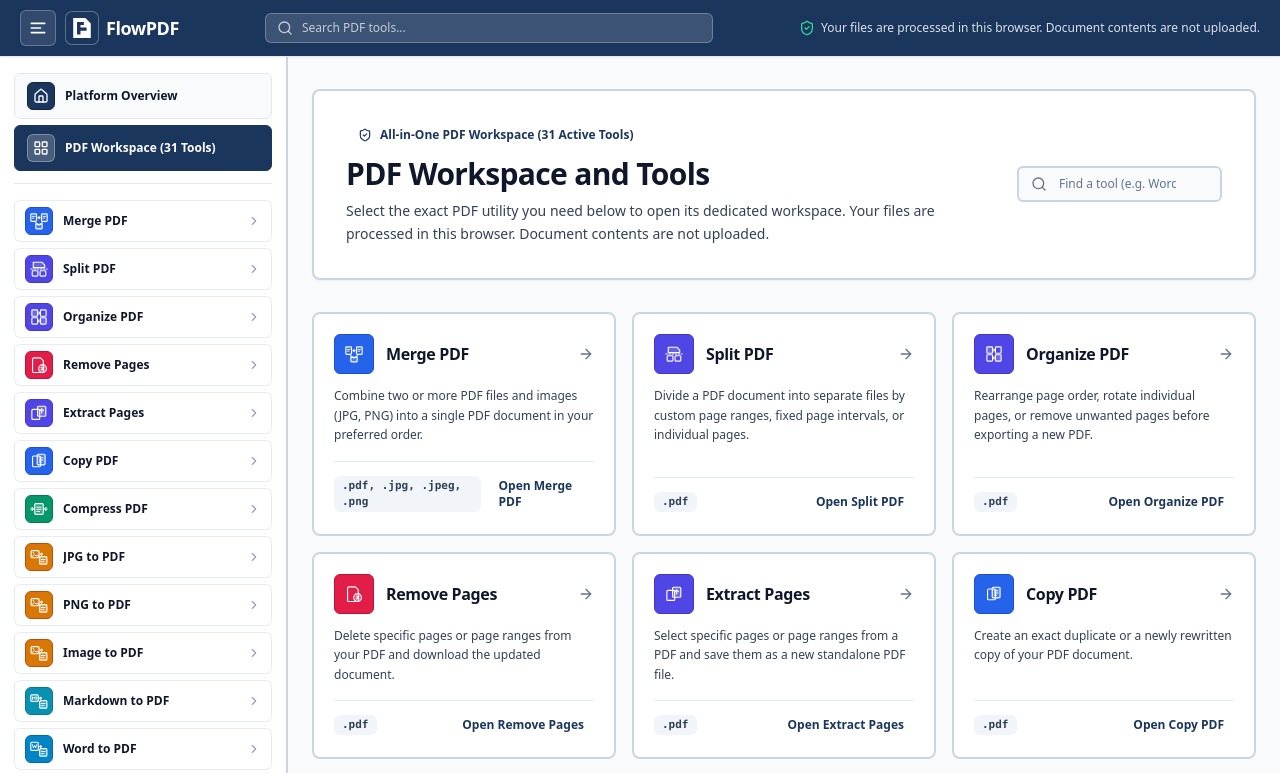
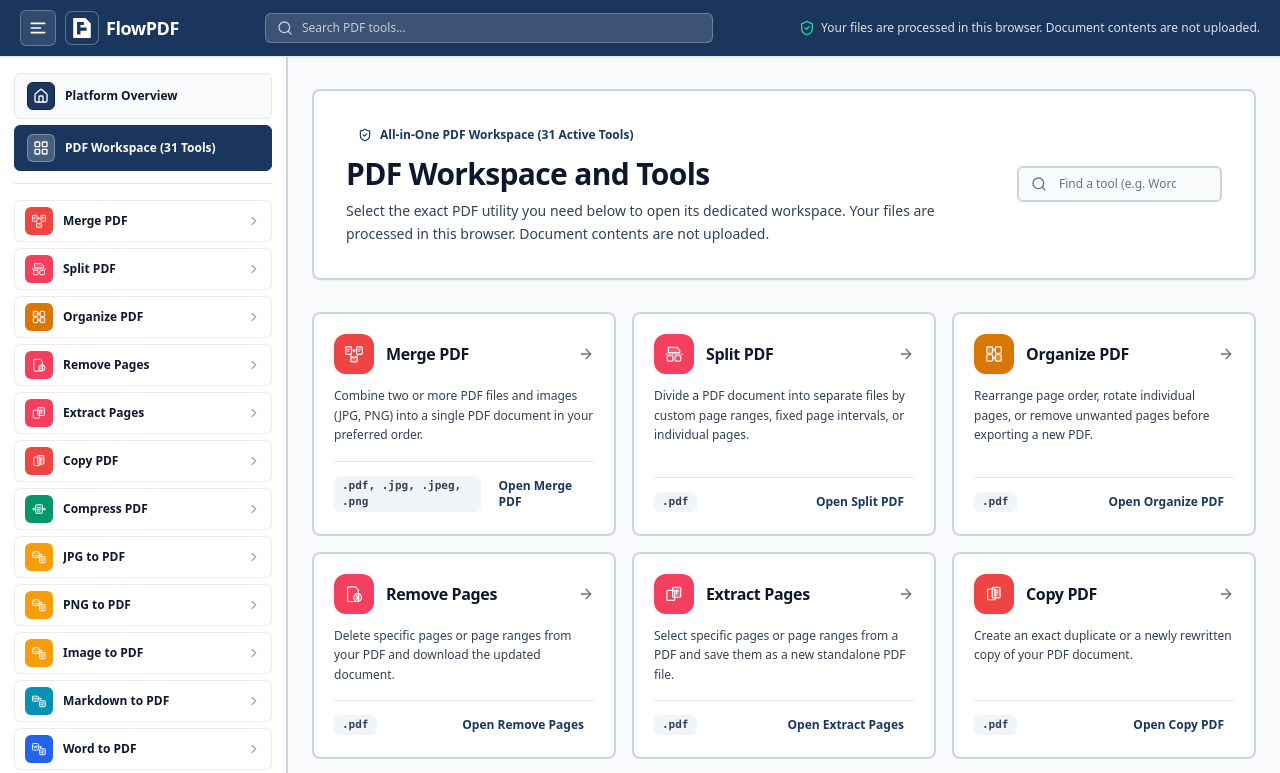
Before and after one commit to davizofficial/FlowPDF, a React (Vite) app: page /tools in a window 1280 px wide. Shown: the top 773 px of the page. Built offline with nearby package versions, Linux system fonts and the light colour scheme.

Commit message:
style(icons): enhance vibrant colors and scaling visual

```diff
--- a/src/components/icons/ToolVisualIcon.tsx
+++ b/src/components/icons/ToolVisualIcon.tsx
@@ -4,7 +4,7 @@ import type { ToolId } from '../../processing/shared-types';
 interface ToolVisualIconProps {
   toolId: ToolId;
   active?: boolean;
-  size?: 'sm' | 'md';
+  size?: 'sm' | 'md' | 'lg' | 'xl';
 }
 
 function getToolAccentClasses(toolId: ToolId, active: boolean): string {
@@ -16,60 +16,60 @@ function getToolAccentClasses(toolId: ToolId, active: boolean): string {
     case 'merge-pdf':
     case 'insert-replace-pages':
     case 'copy-pdf':
-      return 'bg-blue-600 text-white border border-blue-700 shadow-xs group-hover:bg-blue-700';
+      return 'bg-red-500 text-white shadow-sm group-hover:bg-red-600';
 
     case 'split-pdf':
     case 'extract-pages':
+    case 'remove-pages':
+      return 'bg-rose-500 text-white shadow-sm group-hover:bg-rose-600';
+
     case 'organize-pdf':
-      return 'bg-indigo-600 text-white border border-indigo-700 shadow-xs group-hover:bg-indigo-700';
-
-    case 'remove-pages':
-      return 'bg-rose-600 text-white border border-rose-700 shadow-xs group-hover:bg-rose-700';
+      return 'bg-amber-600 text-white shadow-sm group-hover:bg-amber-700';
 
     case 'compress-pdf':
-      return 'bg-emerald-600 text-white border border-emerald-700 shadow-xs group-hover:bg-emerald-700';
+      return 'bg-emerald-600 text-white shadow-sm group-hover:bg-emerald-700';
 
     case 'jpg-to-pdf':
     case 'png-to-pdf':
     case 'image-to-pdf':
     case 'pdf-to-jpg':
     case 'pdf-to-png':
-      return 'bg-amber-600 text-white border border-amber-700 shadow-xs group-hover:bg-amber-700';
+      return 'bg-amber-500 text-white shadow-sm group-hover:bg-amber-600';
 
     case 'word-to-pdf':
     case 'pdf-to-word':
-      return 'bg-sky-600 text-white border border-sky-700 shadow-xs group-hover:bg-sky-700';
+      return 'bg-blue-600 text-white shadow-sm group-hover:bg-blue-700';
 
     case 'excel-to-pdf':
     case 'pdf-to-excel':
-      return 'bg-green-600 text-white border border-green-700 shadow-xs group-hover:bg-green-700';
+      return 'bg-green-600 text-white shadow-sm group-hover:bg-green-700';
 
     case 'powerpoint-to-pdf':
     case 'pdf-to-powerpoint':
-      return 'bg-orange-600 text-white border border-orange-700 shadow-xs group-hover:bg-orange-700';
+      return 'bg-orange-600 text-white shadow-sm group-hover:bg-orange-700';
 
     case 'markdown-to-pdf':
     case 'html-to-pdf':
     case 'pdf-to-markdown':
     case 'pdf-to-text':
-      return 'bg-cyan-600 text-white border border-cyan-700 shadow-xs group-hover:bg-cyan-700';
+      return 'bg-cyan-600 text-white shadow-sm group-hover:bg-cyan-700';
 
     case 'rotate-pdf':
     case 'add-page-numbers':
     case 'add-watermark':
     case 'crop-pdf':
-      return 'bg-violet-600 text-white border border-violet-700 shadow-xs group-hover:bg-violet-700';
+      return 'bg-purple-600 text-white shadow-sm group-hover:bg-purple-700';
 
     case 'protect-pdf':
     case 'unlock-pdf':
     case 'sanitize-metadata':
     case 'compare-pdf':
-      return 'bg-primary text-white border border-primary-hover shadow-xs group-hover:bg-primary-hover';
+      return 'bg-slate-800 text-white shadow-sm group-hover:bg-slate-900';
 
     case 'workflow-builder':
     case 'batch-processing':
     default:
-      return 'bg-teal-600 text-white border border-teal-700 shadow-xs group-hover:bg-teal-700';
+      return 'bg-teal-600 text-white shadow-sm group-hover:bg-teal-700';
   }
 }
 
@@ -78,19 +78,28 @@ export const ToolVisualIcon: React.FC<ToolVisualIconProps> = ({
   active = false,
   size = 'sm',
 }) => {
-  const containerClasses =
-    size === 'md'
-      ? 'h-10 w-10 rounded-control'
-      : 'h-7 w-7 rounded-control';
+  let containerClasses = 'h-7 w-7 rounded-control';
+  let svgClass = 'h-4 w-4';
+
+  if (size === 'md') {
+    containerClasses = 'h-10 w-10 rounded-xl';
+    svgClass = 'h-5 w-5';
+  } else if (size === 'lg') {
+    containerClasses = 'h-12 w-12 rounded-xl';
+    svgClass = 'h-6 w-6';
+  } else if (size === 'xl') {
+    containerClasses = 'h-16 w-16 rounded-2xl';
+    svgClass = 'h-8 w-8';
+  }
 
   const bgClasses = getToolAccentClasses(toolId, active);
 
-  const renderGraphic = () => {
+  const renderGraphic = (cls: string) => {
     switch (toolId) {
       case 'merge-pdf':
         // Two mini pages on left + right merging into one central page
         return (
-          <svg viewBox="0 0 28 28" fill="none" className="h-5 w-5" aria-hidden="true">
+          <svg viewBox="0 0 28 28" fill="none" className={cls} aria-hidden="true">
             <rect x="2.5" y="4" width="8" height="10.5" rx="1.2" stroke="currentColor" strokeWidth="1.6" />
             <path d="M4.5 7.5h4M4.5 10h2.5" stroke="currentColor" strokeWidth="1.3" strokeLinecap="round" />
             <rect x="17.5" y="4" width="8" height="10.5" rx="1.2" stroke="currentColor" strokeWidth="1.6" />
@@ -104,7 +113,7 @@ export const ToolVisualIcon: React.FC<ToolVisualIconProps> = ({
       case 'split-pdf':
         // Single page split by a dashed scissor cut line into two halves separating
         return (
-          <svg viewBox="0 0 28 28" fill="none" className="h-5 w-5" aria-hidden="true">
+          <svg viewBox="0 0 28 28" fill="none" className={cls} aria-hidden="true">
             <path d="M6 4.5h12l4 4V12H6V4.5z" fill="currentColor" fillOpacity="0.14" stroke="currentColor" strokeWidth="1.6" strokeLinejoin="round" />
             <path d="M2.5 14h23" stroke="currentColor" strokeWidth="1.6" strokeDasharray="2.2 2.2" strokeLinecap="round" />
             <rect x="4.5" y="16.5" width="8" height="7.5" rx="1.2" stroke="currentColor" strokeWidth="1.6" />
@@ -115,7 +124,7 @@ export const ToolVisualIcon: React.FC<ToolVisualIconProps> = ({
       case 'organize-pdf':
         // 2x2 page grid with swap arrows
         return (
-          <svg viewBox="0 0 28 28" fill="none" className="h-5 w-5" aria-hidden="true">
+          <svg viewBox="0 0 28 28" fill="none" className={cls} aria-hidden="true">
             <rect x="4" y="4" width="8" height="9" rx="1.2" fill="currentColor" fillOpacity="0.18" stroke="currentColor" strokeWidth="1.6" />
             <rect x="16" y="4" width="8" height="9" rx="1.2" stroke="currentColor" strokeWidth="1.6" />
             <rect x="4" y="15" width="8" height="9" rx="1.2" stroke="currentColor" strokeWidth="1.6" />
@@ -128,7 +137,7 @@ export const ToolVisualIcon: React.FC<ToolVisualIconProps> = ({
       case 'remove-pages':
         // Document sheet with a prominent X removal badge
         return (
-          <svg viewBox="0 0 28 28" fill="none" className="h-5 w-5" aria-hidden="true">
+          <svg viewBox="0 0 28 28" fill="none" className={cls} aria-hidden="true">
             <path d="M6 4h10l4 4v15a1.5 1.5 0 01-1.5 1.5h-12A1.5 1.5 0 015 23V5.5A1.5 1.5 0 016.5 4z" stroke="currentColor" strokeWidth="1.6" />
             <circle cx="19" cy="19" r="5.5" fill="currentColor" fillOpacity="0.18" stroke="currentColor" strokeWidth="1.6" />
             <path d="M17 17l4 4M21 17l-4 4" stroke="currentColor" strokeWidth="1.6" strokeLinecap="round" />
@@ -138,7 +147,7 @@ export const ToolVisualIcon: React.FC<ToolVisualIconProps> = ({
       case 'extract-pages':
         // Stack of pages with one highlighted page lifting out via upward arrow
         return (
-          <svg viewBox="0 0 28 28" fill="none" className="h-5 w-5" aria-hidden="true">
+          <svg viewBox="0 0 28 28" fill="none" className={cls} aria-hidden="true">
             <rect x="4" y="9" width="11" height="14" rx="1.4" stroke="currentColor" strokeWidth="1.6" />
             <rect x="12" y="4.5" width="11.5" height="14" rx="1.4" fill="currentColor" fillOpacity="0.18" stroke="currentColor" strokeWidth="1.6" />
             <path d="M17.8 14V8.5M15.3 10.8l2.5-2.5 2.5 2.5" stroke="currentColor" strokeWidth="1.6" strokeLinecap="round" strokeLinejoin="round" />
@@ -148,7 +157,7 @@ export const ToolVisualIcon: React.FC<ToolVisualIconProps> = ({
       case 'copy-pdf':
         // Two identical overlapping PDF pages
         return (
-          <svg viewBox="0 0 28 28" fill="none" className="h-5 w-5" aria-hidden="true">
+          <svg viewBox="0 0 28 28" fill="none" className={cls} aria-hidden="true">
             <rect x="5" y="7" width="11" height="15" rx="1.5" stroke="currentColor" strokeWidth="1.6" />
             <rect x="11.5" y="4.5" width="11" height="15" rx="1.5" fill="currentColor" fillOpacity="0.18" stroke="currentColor" strokeWidth="1.6" />
             <path d="M14.5 9.5h5M14.5 12.5h5M14.5 15.5h3" stroke="currentColor" strokeWidth="1.4" strokeLinecap="round" />
@@ -160,7 +169,7 @@ export const ToolVisualIcon: React.FC<ToolVisualIconProps> = ({
       case 'image-to-pdf':
         // Image frame (sun + mountains) converting into a PDF page
         return (
-          <svg viewBox="0 0 28 28" fill="none" className="h-5 w-5" aria-hidden="true">
+          <svg viewBox="0 0 28 28" fill="none" className={cls} aria-hidden="true">
             <rect x="3" y="5" width="11" height="10" rx="1.4" stroke="currentColor" strokeWidth="1.6" />
             <circle cx="6.2" cy="8" r="1" fill="currentColor" />
             <path d="M4.5 13.5l3-3 2.2 2.2 1.8-1.5 1.5 2.3" stroke="currentColor" strokeWidth="1.3" strokeLinecap="round" strokeLinejoin="round" />
@@ -174,7 +183,7 @@ export const ToolVisualIcon: React.FC<ToolVisualIconProps> = ({
       case 'pdf-to-png':
         // PDF page converting into an image frame
         return (
-          <svg viewBox="0 0 28 28" fill="none" className="h-5 w-5" aria-hidden="true">
+          <svg viewBox="0 0 28 28" fill="none" className={cls} aria-hidden="true">
             <rect x="3" y="4.5" width="10" height="11" rx="1.4" stroke="currentColor" strokeWidth="1.6" />
             <path d="M5.5 8h5M5.5 11h3.5" stroke="currentColor" strokeWidth="1.4" strokeLinecap="round" />
             <path d="M14.5 10h3.5m0 0l-1.5-1.5M18 10l-1.5 1.5" stroke="currentColor" strokeWidth="1.5" strokeLinecap="round" strokeLinejoin="round" />
@@ -188,7 +197,7 @@ export const ToolVisualIcon: React.FC<ToolVisualIconProps> = ({
       case 'pdf-to-text':
         // PDF page converting to structured text/markdown lines
         return (
-          <svg viewBox="0 0 28 28" fill="none" className="h-5 w-5" aria-hidden="true">
+          <svg viewBox="0 0 28 28" fill="none" className={cls} aria-hidden="true">
             <rect x="3" y="5" width="9.5" height="12" rx="1.4" stroke="currentColor" strokeWidth="1.6" />
             <path d="M5.5 8.5h4.5M5.5 11.5h3" stroke="currentColor" strokeWidth="1.4" strokeLinecap="round" />
             <path d="M14 11h3m0 0l-1.3-1.3M17 11l-1.3 1.3" stroke="currentColor" strokeWidth="1.5" strokeLinecap="round" strokeLinejoin="round" />
@@ -200,7 +209,7 @@ export const ToolVisualIcon: React.FC<ToolVisualIconProps> = ({
       case 'markdown-to-pdf':
         // Markdown badge converting into a PDF document
         return (
-          <svg viewBox="0 0 28 28" fill="none" className="h-5 w-5" aria-hidden="true">
+          <svg viewBox="0 0 28 28" fill="none" className={cls} aria-hidden="true">
             <rect x="2.5" y="5.5" width="10.5" height="9" rx="1.4" stroke="currentColor" strokeWidth="1.6" />
             <path d="M5 12V8l1.8 2 1.8-2v4M10.8 8.2v3.6" stroke="currentColor" strokeWidth="1.3" strokeLinecap="round" strokeLinejoin="round" />
             <path d="M14.5 10h3m0 0l-1.3-1.3M17.5 10l-1.3 1.3" stroke="currentColor" strokeWidth="1.5" strokeLinecap="round" strokeLinejoin="round" />
@@ -212,7 +221,7 @@ export const ToolVisualIcon: React.FC<ToolVisualIconProps> = ({
       case 'word-to-pdf':
         // Word 'W' document converting into a PDF page
         return (
-          <svg viewBox="0 0 28 28" fill="none" className="h-5 w-5" aria-hidden="true">
+          <svg viewBox="0 0 28 28" fill="none" className={cls} aria-hidden="true">
             <rect x="2.5" y="4.5" width="10.5" height="11.5" rx="1.4" stroke="currentColor" strokeWidth="1.6" />
             <path d="M5 8l1.2 4.5L7.8 9l1.6 3.5L10.6 8" stroke="currentColor" strokeWidth="1.3" strokeLinecap="round" strokeLinejoin="round" />
             <path d="M14.5 10.5h3m0 0l-1.3-1.3M17.5 10.5l-1.3 1.3" stroke="currentColor" strokeWidth="1.5" strokeLinecap="round" strokeLinejoin="round" />
@@ -224,7 +233,7 @@ export const ToolVisualIcon: React.FC<ToolVisualIconProps> = ({
       case 'pdf-to-word':
         // PDF page converting into a Word 'W' document
         return (
-          <svg viewBox="0 0 28 28" fill="none" className="h-5 w-5" aria-hidden="true">
+          <svg viewBox="0 0 28 28" fill="none" className={cls} aria-hidden="true">
             <rect x="2.5" y="4.5" width="10" height="11" rx="1.4" stroke="currentColor" strokeWidth="1.6" />
             <path d="M5 8h5M5 11h3.5" stroke="currentColor" strokeWidth="1.4" strokeLinecap="round" />
             <path d="M14 10.5h3m0 0l-1.3-1.3M17 10.5l-1.3 1.3" stroke="currentColor" strokeWidth="1.5" strokeLinecap="round" strokeLinejoin="round" />
@@ -236,7 +245,7 @@ export const ToolVisualIcon: React.FC<ToolVisualIconProps> = ({
       case 'excel-to-pdf':
         // Spreadsheet grid converting into a PDF page
         return (
-          <svg viewBox="0 0 28 28" fill="none" className="h-5 w-5" aria-hidden="true">
+          <svg viewBox="0 0 28 28" fill="none" className={cls} aria-hidden="true">
             <rect x="2.5" y="5" width="10.5" height="10.5" rx="1.4" stroke="currentColor" strokeWidth="1.6" />
             <path d="M2.5 10.2h10.5M7.8 5v10.5" stroke="currentColor" strokeWidth="1.3" />
             <path d="M14.5 10.5h3m0 0l-1.3-1.3M17.5 10.5l-1.3 1.3" stroke="currentColor" strokeWidth="1.5" strokeLinecap="round" strokeLinejoin="round" />
@@ -248,7 +257,7 @@ export const ToolVisualIcon: React.FC<ToolVisualIconProps> = ({
       case 'pdf-to-excel':
         // PDF page converting into a spreadsheet grid
         return (
-          <svg viewBox="0 0 28 28" fill="none" className="h-5 w-5" aria-hidden="true">
+          <svg viewBox="0 0 28 28" fill="none" className={cls} aria-hidden="true">
             <rect x="2.5" y="4.5" width="10" height="11" rx="1.4" stroke="currentColor" strokeWidth="1.6" />
             <path d="M5 8h5M5 11h3.5" stroke="currentColor" strokeWidth="1.4" strokeLinecap="round" />
             <path d="M14 10.5h3m0 0l-1.3-1.3M17 10.5l-1.3 1.3" stroke="currentColor" strokeWidth="1.5" strokeLinecap="round" strokeLinejoin="round" />
@@ -260,7 +269,7 @@ export const ToolVisualIcon: React.FC<ToolVisualIconProps> = ({
       case 'powerpoint-to-pdf':
         // Presentation slide converting into a PDF page
         return (
-          <svg viewBox="0 0 28 28" fill="none" className="h-5 w-5" aria-hidden="true">
+          <svg viewBox="0 0 28 28" fill="none" className={cls} aria-hidden="true">
             <rect x="2.5" y="5" width="11" height="9" rx="1.4" stroke="currentColor" strokeWidth="1.6" />
             <path d="M5.5 8.5h5M8 14v2.5M6 16.5h4" stroke="currentColor" strokeWidth="1.4" strokeLinecap="round" />
             <path d="M15 10h2.8m0 0l-1.2-1.2M17.8 10l-1.2 1.2" stroke="currentColor" strokeWidth="1.5" strokeLinecap="round" strokeLinejoin="round" />
@@ -272,7 +281,7 @@ export const ToolVisualIcon: React.FC<ToolVisualIconProps> = ({
       case 'pdf-to-powerpoint':
         // PDF page converting into a presentation slide
         return (
-          <svg viewBox="0 0 28 28" fill="none" className="h-5 w-5" aria-hidden="true">
+          <svg viewBox="0 0 28 28" fill="none" className={cls} aria-hidden="true">
             <rect x="2.5" y="4.5" width="10" height="11" rx="1.4" stroke="currentColor" strokeWidth="1.6" />
             <path d="M5 8h5M5 11h3.5" stroke="currentColor" strokeWidth="1.4" strokeLinecap="round" />
             <path d="M14 10h2.8m0 0l-1.2-1.2M16.8 10l-1.2 1.2" stroke="currentColor" strokeWidth="1.5" strokeLinecap="round" strokeLinejoin="round" />
@@ -284,7 +293,7 @@ export const ToolVisualIcon: React.FC<ToolVisualIconProps> = ({
       case 'html-to-pdf':
         // HTML code brackets </> converting into a PDF page
         return (
-          <svg viewBox="0 0 28 28" fill="none" className="h-5 w-5" aria-hidden="true">
+          <svg viewBox="0 0 28 28" fill="none" className={cls} aria-hidden="true">
             <path d="M6 7.5L3.5 10 6 12.5M10.5 7.5L13 10l-2.5 2.5" stroke="currentColor" strokeWidth="1.6" strokeLinecap="round" strokeLinejoin="round" />
             <path d="M14.5 10h2.8m0 0l-1.2-1.2M17.3 10l-1.2 1.2" stroke="currentColor" strokeWidth="1.5" strokeLinecap="round" strokeLinejoin="round" />
             <rect x="15" y="13.5" width="10.5" height="10.5" rx="1.4" fill="currentColor" fillOpacity="0.18" stroke="currentColor" strokeWidth="1.6" />
@@ -295,7 +304,7 @@ export const ToolVisualIcon: React.FC<ToolVisualIconProps> = ({
       case 'insert-replace-pages':
         // A highlighted page slotting into the middle of a document stack
         return (
-          <svg viewBox="0 0 28 28" fill="none" className="h-5 w-5" aria-hidden="true">
+          <svg viewBox="0 0 28 28" fill="none" className={cls} aria-hidden="true">
             <rect x="4" y="4.5" width="11" height="19" rx="1.5" stroke="currentColor" strokeWidth="1.6" />
             <rect x="13" y="8.5" width="11" height="11" rx="1.4" fill="currentColor" fillOpacity="0.2" stroke="currentColor" strokeWidth="1.6" />
             <path d="M11 14h6m-6 0l2.2-2.2M11 14l2.2 2.2" stroke="currentColor" strokeWidth="1.6" strokeLinecap="round" strokeLinejoin="round" />
@@ -305,7 +314,7 @@ export const ToolVisualIcon: React.FC<ToolVisualIconProps> = ({
       case 'compare-pdf':
         // Two side-by-side pages with comparison diff lines
         return (
-          <svg viewBox="0 0 28 28" fill="none" className="h-5 w-5" aria-hidden="true">
+          <svg viewBox="0 0 28 28" fill="none" className={cls} aria-hidden="true">
             <rect x="3" y="5" width="9.5" height="18" rx="1.4" stroke="currentColor" strokeWidth="1.6" />
             <path d="M5.5 9.5h4.5M5.5 13h4.5M5.5 16.5h3" stroke="currentColor" strokeWidth="1.4" strokeLinecap="round" />
             <rect x="15.5" y="5" width="9.5" height="18" rx="1.4" fill="currentColor" fillOpacity="0.18" stroke="currentColor" strokeWidth="1.6" />
@@ -316,7 +325,7 @@ export const ToolVisualIcon: React.FC<ToolVisualIconProps> = ({
       case 'compress-pdf':
         // Document sheet with four inward compression arrows squeezing the page
         return (
-          <svg viewBox="0 0 28 28" fill="none" className="h-5 w-5" aria-hidden="true">
+          <svg viewBox="0 0 28 28" fill="none" className={cls} aria-hidden="true">
             <rect x="8" y="6.5" width="12" height="15" rx="1.5" fill="currentColor" fillOpacity="0.18" stroke="currentColor" strokeWidth="1.6" />
             <path d="M11 11.5h6M11 14.5h6M11 17.5h4" stroke="currentColor" strokeWidth="1.4" strokeLinecap="round" />
             <path d="M2.5 14h3.5m0 0L4.2 12.2M6 14l-1.8 1.8" stroke="currentColor" strokeWidth="1.6" strokeLinecap="round" strokeLinejoin="round" />
@@ -327,7 +336,7 @@ export const ToolVisualIcon: React.FC<ToolVisualIconProps> = ({
       case 'rotate-pdf':
         // Tilted/rotating page with circular 90-degree rotation arc arrow
         return (
-          <svg viewBox="0 0 28 28" fill="none" className="h-5 w-5" aria-hidden="true">
+          <svg viewBox="0 0 28 28" fill="none" className={cls} aria-hidden="true">
             <rect x="7" y="7" width="12" height="15" rx="1.5" fill="currentColor" fillOpacity="0.18" stroke="currentColor" strokeWidth="1.6" />
             <path d="M14 3.5a9.5 9.5 0 019.5 9.5" stroke="currentColor" strokeWidth="1.6" strokeLinecap="round" />
             <path d="M21.2 11.2L23.5 13.5 25.5 11" stroke="currentColor" strokeWidth="1.6" strokeLinecap="round" strokeLinejoin="round" />
@@ -337,7 +346,7 @@ export const ToolVisualIcon: React.FC<ToolVisualIconProps> = ({
       case 'add-page-numbers':
         // Page with a highlighted [#1] badge in bottom corner
         return (
-          <svg viewBox="0 0 28 28" fill="none" className="h-5 w-5" aria-hidden="true">
+          <svg viewBox="0 0 28 28" fill="none" className={cls} aria-hidden="true">
             <rect x="5" y="4" width="14" height="18" rx="1.5" stroke="currentColor" strokeWidth="1.6" />
             <path d="M8 8.5h7M8 12h5" stroke="currentColor" strokeWidth="1.4" strokeLinecap="round" />
             <rect x="13.5" y="15" width="9.5" height="8.5" rx="1.5" fill="currentColor" fillOpacity="0.2" stroke="currentColor" strokeWidth="1.6" />
@@ -348,7 +357,7 @@ export const ToolVisualIcon: React.FC<ToolVisualIconProps> = ({
       case 'add-watermark':
         // Page with diagonal watermark stamp across center
         return (
-          <svg viewBox="0 0 28 28" fill="none" className="h-5 w-5" aria-hidden="true">
+          <svg viewBox="0 0 28 28" fill="none" className={cls} aria-hidden="true">
             <rect x="5.5" y="3.5" width="17" height="21" rx="1.6" stroke="currentColor" strokeWidth="1.6" />
             <path d="M8.5 18.5l11-9" stroke="currentColor" strokeWidth="2.4" strokeLinecap="round" />
             <path d="M8.5 14l6.5-5.2M13 19.5l6.5-5.2" stroke="currentColor" strokeWidth="1.3" strokeLinecap="round" opacity="0.7" />
@@ -358,7 +367,7 @@ export const ToolVisualIcon: React.FC<ToolVisualIconProps> = ({
       case 'crop-pdf':
         // Interlocking L-shaped crop brackets around a document
         return (
-          <svg viewBox="0 0 28 28" fill="none" className="h-5 w-5" aria-hidden="true">
+          <svg viewBox="0 0 28 28" fill="none" className={cls} aria-hidden="true">
             <path d="M7 3.5v16a1.5 1.5 0 001.5 1.5h16" stroke="currentColor" strokeWidth="1.7" strokeLinecap="round" />
             <path d="M3.5 7h16A1.5 1.5 0 0121 8.5v16" stroke="currentColor" strokeWidth="1.7" strokeLinecap="round" />
             <rect x="9.5" y="9.5" width="9" height="9" rx="1" fill="currentColor" fillOpacity="0.18" />
@@ -368,7 +377,7 @@ export const ToolVisualIcon: React.FC<ToolVisualIconProps> = ({
       case 'sanitize-metadata':
         // Document with a privacy shield badge
         return (
-          <svg viewBox="0 0 28 28" fill="none" className="h-5 w-5" aria-hidden="true">
+          <svg viewBox="0 0 28 28" fill="none" className={cls} aria-hidden="true">
             <path d="M5.5 4h11l3.5 3.5v4.5" stroke="currentColor" strokeWidth="1.6" strokeLinecap="round" strokeLinejoin="round" />
             <path d="M5.5 4v18a1.5 1.5 0 001.5 1.5h6" stroke="currentColor" strokeWidth="1.6" strokeLinecap="round" />
             <path d="M18.5 12l5.5 2.2v4.2c0 3.3-2.3 5.5-5.5 6.6-3.2-1.1-5.5-3.3-5.5-6.6v-4.2L18.5 12z" fill="currentColor" fillOpacity="0.18" stroke="currentColor" strokeWidth="1.6" strokeLinejoin="round" />
@@ -378,7 +387,7 @@ export const ToolVisualIcon: React.FC<ToolVisualIconProps> = ({
       case 'workflow-builder':
         // Connected multi-step pipeline nodes (1 -> 2 -> 3)
         return (
-          <svg viewBox="0 0 28 28" fill="none" className="h-5 w-5" aria-hidden="true">
+          <svg viewBox="0 0 28 28" fill="none" className={cls} aria-hidden="true">
             <rect x="3" y="4.5" width="7.5" height="6.5" rx="1.4" fill="currentColor" fillOpacity="0.18" stroke="currentColor" strokeWidth="1.6" />
             <rect x="17.5" y="10.5" width="7.5" height="6.5" rx="1.4" stroke="currentColor" strokeWidth="1.6" />
             <rect x="6" y="17.5" width="8.5" height="6.5" rx="1.4" fill="currentColor" fillOpacity="0.18" stroke="currentColor" strokeWidth="1.6" />
@@ -390,7 +399,7 @@ export const ToolVisualIcon: React.FC<ToolVisualIconProps> = ({
       default:
         // Stacked multi-document cascade with completion checkmark
         return (
-          <svg viewBox="0 0 28 28" fill="none" className="h-5 w-5" aria-hidden="true">
+          <svg viewBox="0 0 28 28" fill="none" className={cls} aria-hidden="true">
             <path d="M7 6.5h13a1.5 1.5 0 011.5 1.5v11" stroke="currentColor" strokeWidth="1.4" strokeLinecap="round" />
             <path d="M5 9.5h13a1.5 1.5 0 011.5 1.5v11" stroke="currentColor" strokeWidth="1.4" strokeLinecap="round" />
             <rect x="3.5" y="12" width="13.5" height="12" rx="1.5" fill="currentColor" fillOpacity="0.18" stroke="currentColor" strokeWidth="1.6" />
@@ -404,7 +413,7 @@ export const ToolVisualIcon: React.FC<ToolVisualIconProps> = ({
     <span
       className={`smooth-interactive inline-flex shrink-0 items-center justify-center ${containerClasses} ${bgClasses}`}
     >
-      {renderGraphic()}
+      {renderGraphic(svgClass)}
     </span>
   );
 };
```
